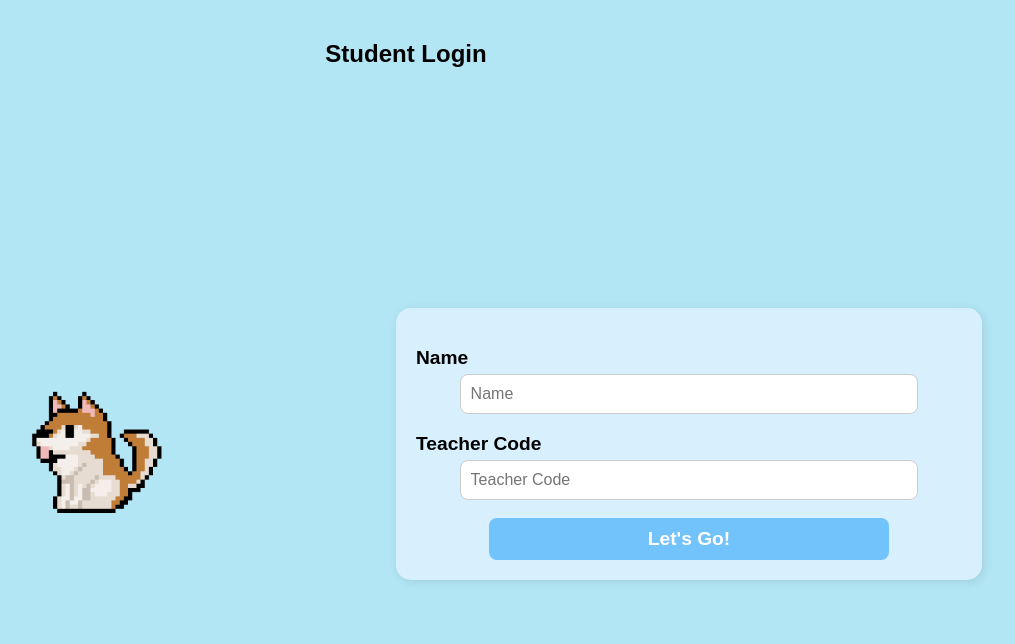
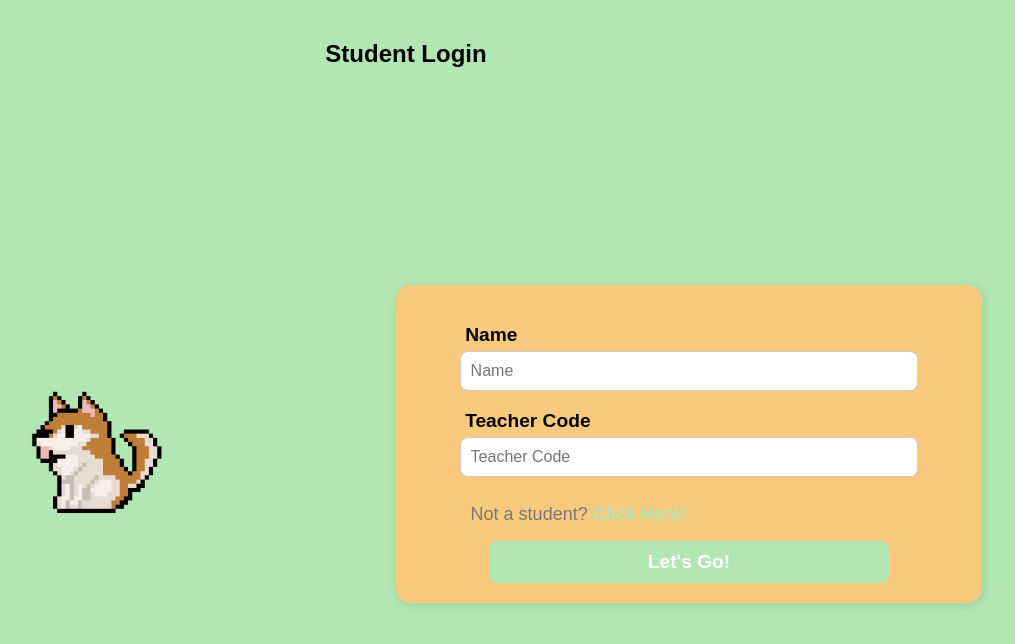
Before and after one commit to ClaireG-J/SeniorProject, a React (Create React App) app in the folder app/: page /studentlogin in a window 1280 px wide. Shown: the top 644 px of the page, without its empty margins (234-1249 px from the left). Built offline with nearby package versions, Linux system fonts and the light colour scheme.

Commit message:
Completed my portion of pages with full routing to pages.

```diff
--- a/app/src/Components/pages/HomePage/Home.jsx
+++ b/app/src/Components/pages/HomePage/Home.jsx
@@ -1,5 +1,5 @@
 import React from 'react';
-import './Home.css';
+import styles from './Home.module.css';
 import dog_image from '../../Assets/dog.png';
 import fish_image from '../../Assets/fish.png';
 import { useNavigate } from "react-router-dom";
@@ -16,23 +16,23 @@ export const HomePage = () => {
   }
 
   return (
-    <div className="container">
-      <button className="teacher-button" onClick={toTeacherLogin}>Teacher</button>
-      <div className="header">
-        <h1 className="title">Let’s Practice!</h1>
-        <div className="grade-buttons">
-          <button className="grade-button" onClick={toStudentLogin}>Grade 3</button>
-          <button className="grade-button" onClick={toStudentLogin}>Grade 4</button>
-          <button className="grade-button" onClick={toStudentLogin}>Grade 5</button>
+    <div className={styles.container}>
+      <button className={styles["teacher-button"]}onClick={toTeacherLogin}>Teacher</button>
+      <div className={styles.header}>
+        <h1 className={styles.title}>Let’s Practice!</h1>
+        <div className={styles["grade-buttons"]}>
+          <button className={styles["grade-button"]} onClick={toStudentLogin}>Grade 3</button>
+          <button className={styles["grade-button"]} onClick={toStudentLogin}>Grade 4</button>
+          <button className={styles["grade-button"]} onClick={toStudentLogin}>Grade 5</button>
         </div>
-        <div className="dog-section">
-          <div className="speech-bubble">When you are ready, choose your grade!</div>
-          <img src={dog_image} alt="dog" className="dog-image" />
+        <div className={styles["dog-section"]}>
+          <div className={styles["speech-bubble"]}>When you are ready, choose your grade!</div>
+          <img src={dog_image} alt="dog" className={styles["dog-image"]} />
         </div>
       </div>
-      <div className="background-fish">
-        <img src={fish_image} alt="Fish" className="fish" />
-        <img src={fish_image} alt="Fish" className="fish" />
+      <div className={styles["background-fish"]}>
+        <img src={fish_image} alt="Fish" className={styles["fish"]} />
+        <img src={fish_image} alt="Fish" className={styles["fish"]} />
       </div>
     </div>
   );
--- a/app/src/Components/pages/StudentLogin/StudentLogin.jsx
+++ b/app/src/Components/pages/StudentLogin/StudentLogin.jsx
@@ -1,26 +1,34 @@
 import React from 'react';
-import './StudentLogin.css';
+import styles from './StudentLogin.module.css';
 import dog_image from '../../Assets/dog.png';
+import { useNavigate } from "react-router-dom";
 
 export const StudentLogin = () => {
+  const navigate = useNavigate();
+  const tohome = () => {
+    navigate('/');
+};
+
   return (
-    <div className="student-login-container">
-      <div className="login-header">
+    <div className= {styles['student-login-container']}>
+      <div className={styles['login-header']}>
         <h2>Student Login</h2>
       </div>
-      <div className="login-body">
-        <div className="dog-image-container">
-          <img src={dog_image} alt="Dog" className="dog-image" />
+      <div className={styles['login-body']}>
+        <div className={styles['dog-image-container']}>
+          <img src={dog_image} alt="Dog" className={styles['dog-image']} />
         </div>
 
-        <div className="form-container">
-          <h3 className="form-title">Name</h3>
-          <input type="text" className="form-input" placeholder="Name" />
+        <div className={styles['form-container']}>
+          <h3 className={styles['form-title']}>Name</h3>
+          <input type="text" className={styles['form-input']} placeholder="Name" />
 
-          <h3 className="form-title">Teacher Code</h3>
-          <input type="text" className="form-input" placeholder="Teacher Code" />
-          <br />
-          <button className="form-submit">Let's Go!</button>
+          <h3 className={styles['form-title']}>Teacher Code</h3>
+          <input type="text" className={styles['form-input']} placeholder="Teacher Code" />
+          <div className={styles.home}>
+                        Not a student? <span className={styles.clickHere} onClick={tohome}>Click Here!</span>
+          </div>
+          <button className={styles['form-submit']}>Let's Go!</button>
         </div>
       </div>
     </div>
--- a/app/src/Components/pages/StudentLogin/StudentLogin.css
+++ b/app/src/Components/pages/StudentLogin/StudentLogin.module.css
@@ -2,7 +2,7 @@
 .student-login-container {
     width: 100%;
     height: 100vh;
-    background-color: #b2e6f5;
+    background-color: #b2e6b2;
     display: flex;
     flex-direction: column;
     align-items: center;
@@ -45,7 +45,7 @@
 
   .form-container {
     flex: 1;
-    background-color: #d8effe;
+    background-color: #f9c97e;
     border-radius: 15px;
     padding: 20px;
     display: flex;
@@ -65,6 +65,7 @@
   .form-title {
     font-size: 1.2rem;
     font-weight: bold;
+    padding-left: 9%;
     color: #000;
     margin-bottom: 5px;
   }
@@ -82,7 +83,7 @@
     width: 100%;
     max-width: 400px;
     padding: 10px;
-    background-color: #72c3fc;
+    background-color: #b2e6b2;
     color: white;
     font-size: 1.2rem;
     font-weight: bold;
@@ -94,8 +95,23 @@
   }
 
   .form-submit:hover {
-    background-color: #5da9f5;
+    background-color: darkgreen;
   }
+
+  .home {
+    margin-top: 27px;
+    padding-left: 10%;
+    padding-bottom: 3%;
+    text-align: center;
+    color: #797979;
+    font-size: 18px;
+}
+
+.home span {
+    color: #b2e6b2;
+    cursor: pointer;
+    font-weight: 600;
+}
 
   @media (max-width: 768px) {
     .login-body {
--- a/app/src/Components/pages/TeacherLogin/TeacherLogin.jsx
+++ b/app/src/Components/pages/TeacherLogin/TeacherLogin.jsx
@@ -3,12 +3,18 @@ import styles from './TeacherLogin.module.css';
 import userIcon from '../../Assets/person.png';
 import emailIcon from '../../Assets/email.png';
 import passwordIcon from '../../Assets/password.png';
+import { useNavigate } from "react-router-dom";
 
 export const TeacherLogin = () => {
     const [action, setAction] = useState("Sign Up");
+    const navigate = useNavigate();
 
     const handleToggle = () => {
         setAction((prevAction) => (prevAction === "Sign Up" ? "Login" : "Sign Up"));
+    };
+
+    const tohome = () => {
+        navigate('/');
     };
 
     return (
@@ -54,7 +60,8 @@ export const TeacherLogin = () => {
                 </div>
                 {action === "Login" && (
                     <div className={styles.forgotPassword}>
-                        Forgot Password? <span className={styles.clickHere}>Click Here!</span>
+                        Forgot Password? <span className={styles.clickHere}>Click Here!</span><br />
+                        Not a teacher? <span className={styles.clickHere} onClick={tohome}>Click Here!</span>
                     </div>
                 )}
                 <div className={styles.submitContainer}>
--- a/app/src/Components/pages/TeacherLogin/TeacherLogin.module.css
+++ b/app/src/Components/pages/TeacherLogin/TeacherLogin.module.css
@@ -3,7 +3,7 @@
     justify-content: center;
     align-items: center;
     min-height: 100vh;
-    background-color: #72c3fc;
+    background-color: #b2e6b2;
     padding: 20px;
 }
 
@@ -12,7 +12,7 @@
     flex-direction: column;
     margin: auto;
     width: 600px;
-    background: #fff;
+    background: #f9c97e;;
     padding: 30px;
     border-radius: 10px;
     box-shadow: 0px 4px 15px rgba(0, 0, 0, 0.1);
@@ -27,7 +27,7 @@
 }
 
 .text {
-    color: #72c3fc;
+    color: #b2e6b2;
     font-size: 48px;
     font-weight: 700;
 }
@@ -35,7 +35,7 @@
 .underline {
     width: 61px;
     height: 6px;
-    background: #72c3fc;
+    background: #b2e6b2;
     border-radius: 9px;
 }
 
@@ -81,7 +81,7 @@
 }
 
 .forgotPassword span {
-    color: #72c3fc;
+    color: #b2e6b2;
     cursor: pointer;
     font-weight: 600;
 }
@@ -100,7 +100,7 @@
     width: 220px;
     height: 59px;
     color: #fff;
-    background: #72c3fc;
+    background: #b2e6b2;
     border-radius: 50px;
     font-size: 19px;
     font-weight: 700;
```
Also changed, not shown: app/src/Components/pages/HomePage/Home.module.css (renamed from app/src/Components/pages/HomePage/Home.css).
